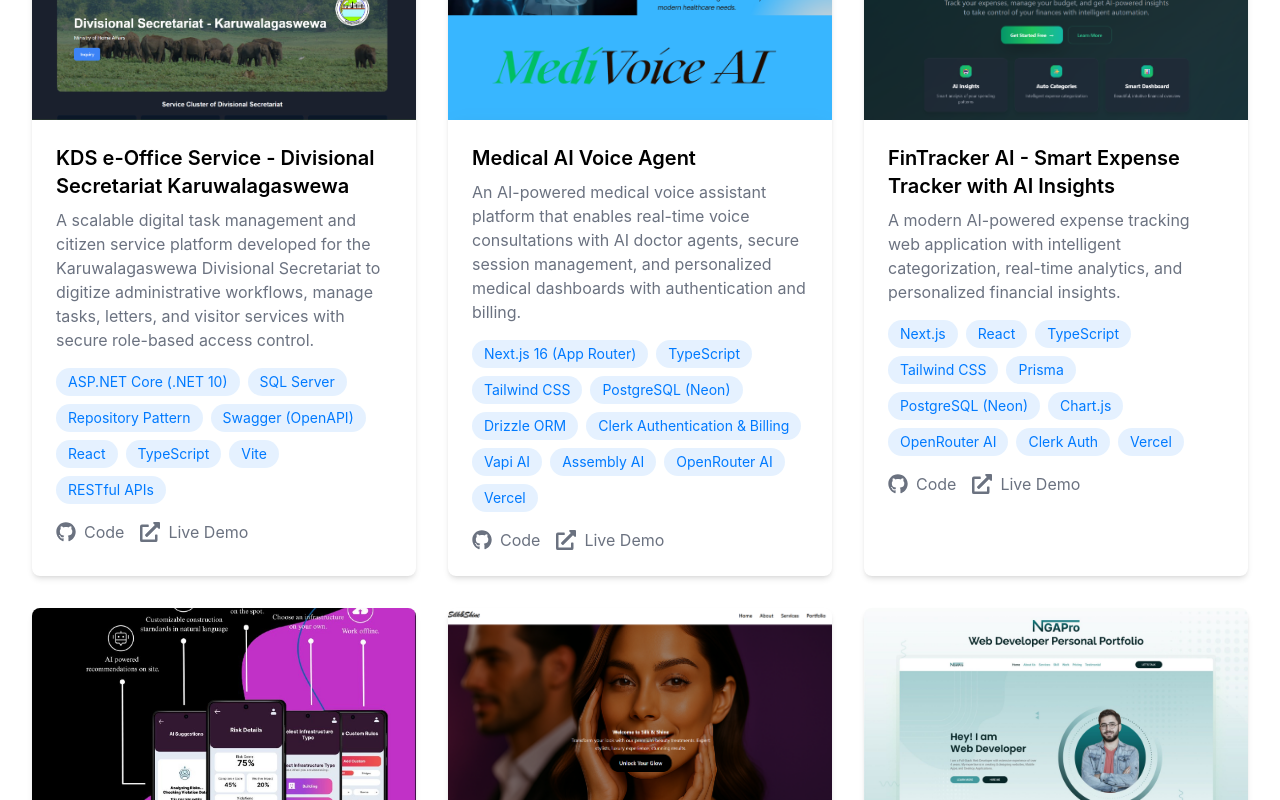
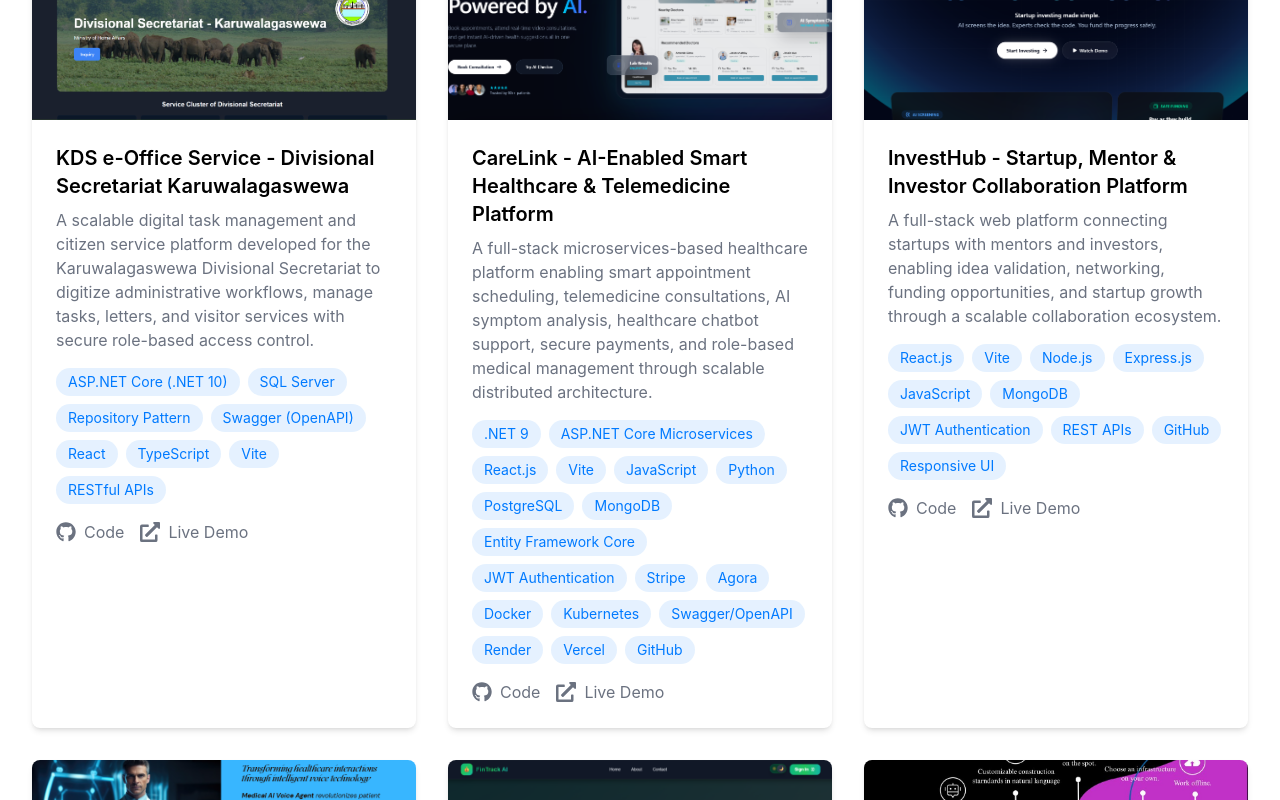
Before and after one commit to Yrukshan/Rukshan-Portfolio, a Next.js app: page /projects in a window 1280 px wide. Shown: the part 420-1220 px from the top of the page. Built offline with nearby package versions, Linux system fonts and the light colour scheme.

Commit message:
New Projevt Upload in project.ts / Update

```diff
--- a/src/contents/projects.ts
+++ b/src/contents/projects.ts
@@ -19,6 +19,52 @@ export const projects: Project[] = [
         githubLink: 'https://github.com/DinilDulneth/KDSeOfficeAPI',
         demoLink: 'https://kdseoffice-client-tl5p.vercel.app/',
         image: '/projects/kdsEoffice.png'
+      },
+      {
+        title: 'CareLink - AI-Enabled Smart Healthcare & Telemedicine Platform',
+        description: 'A full-stack microservices-based healthcare platform enabling smart appointment scheduling, telemedicine consultations, AI symptom analysis, healthcare chatbot support, secure payments, and role-based medical management through scalable distributed architecture.',
+        technologies: [
+          '.NET 9',
+          'ASP.NET Core Microservices',
+          'React.js',
+          'Vite',
+          'JavaScript',
+          'Python',
+          'PostgreSQL',
+          'MongoDB',
+          'Entity Framework Core',
+          'JWT Authentication',
+          'Stripe',
+          'Agora',
+          'Docker',
+          'Kubernetes',
+          'Swagger/OpenAPI',
+          'Render',
+          'Vercel',
+          'GitHub'
+        ],
+        githubLink: 'https://github.com/CareLink-system/careLinkPlatform',
+        demoLink: 'https://care-link-platform.vercel.app/',
+        image: '/projects/careLink.png'
+      },
+      {
+        title: 'InvestHub - Startup, Mentor & Investor Collaboration Platform',
+        description: 'A full-stack web platform connecting startups with mentors and investors, enabling idea validation, networking, funding opportunities, and startup growth through a scalable collaboration ecosystem.',
+        technologies: [
+          'React.js',
+          'Vite',
+          'Node.js',
+          'Express.js',
+          'JavaScript',
+          'MongoDB',
+          'JWT Authentication',
+          'REST APIs',
+          'GitHub',
+          'Responsive UI'
+        ],
+        githubLink: 'https://github.com/investhub-platform/investhub',
+        demoLink: 'https://www.investhub.me/',
+        image: '/projects/investHub.png'
       },
       {
         title: 'Medical AI Voice Agent',
```
Also changed, not shown: public/projects/careLink.png (added), public/projects/investHub.png (added).
